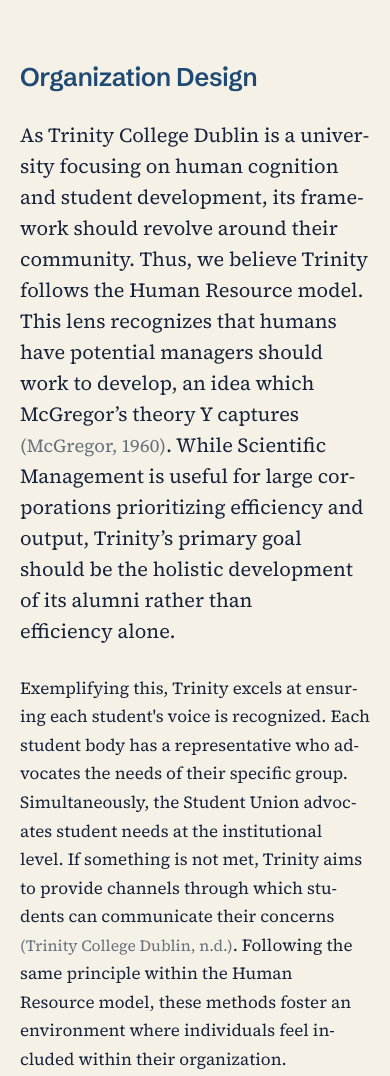
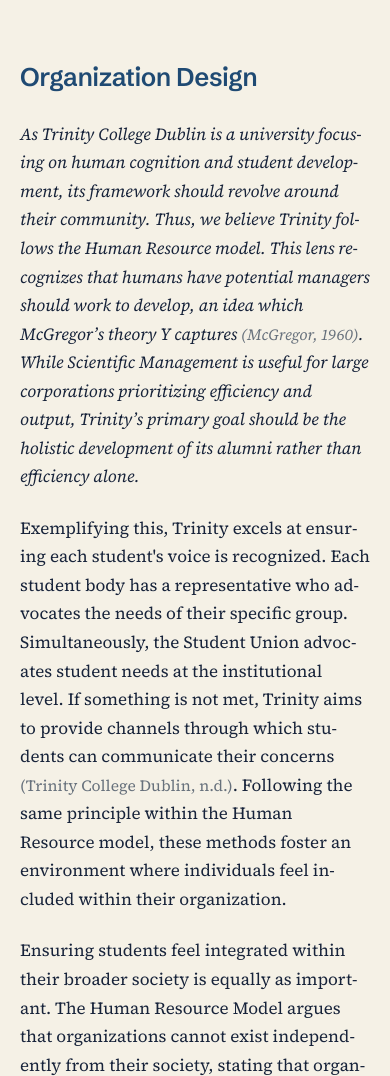
Before and after one commit to PaigeT735/DenamingRenamingLibrary, a plain HTML site: page index.html in a window 390 px wide. Shown: the part 1100-2176 px from the top of the page. Drawn offline with Linux system fonts and the light colour scheme.

Commit message:
Set opening paragraphs at body size in italic

```diff
--- a/styles.css
+++ b/styles.css
@@ -308,9 +308,9 @@ a:hover { color: var(--blue-deep); text-decoration-color: currentColor; }
   text-wrap: pretty;
 }
 
+/* Opening paragraph of each section: body size, set in italic. */
 .prose .lede {
-  font-size: 1.4375rem;
-  line-height: 1.55;
+  font-style: italic;
   color: var(--ink);
 }
 
@@ -574,7 +574,6 @@ a:hover { color: var(--blue-deep); text-decoration-color: currentColor; }
 
 @media (max-width: 44rem) {
   body { font-size: 1.0625rem; line-height: 1.68; }
-  .prose .lede { font-size: 1.25rem; }
   .prose p { hyphens: auto; }
   .hero__photo { object-position: 30% 50%; }
   .hero__inner { padding-bottom: 7.5rem; }
```
